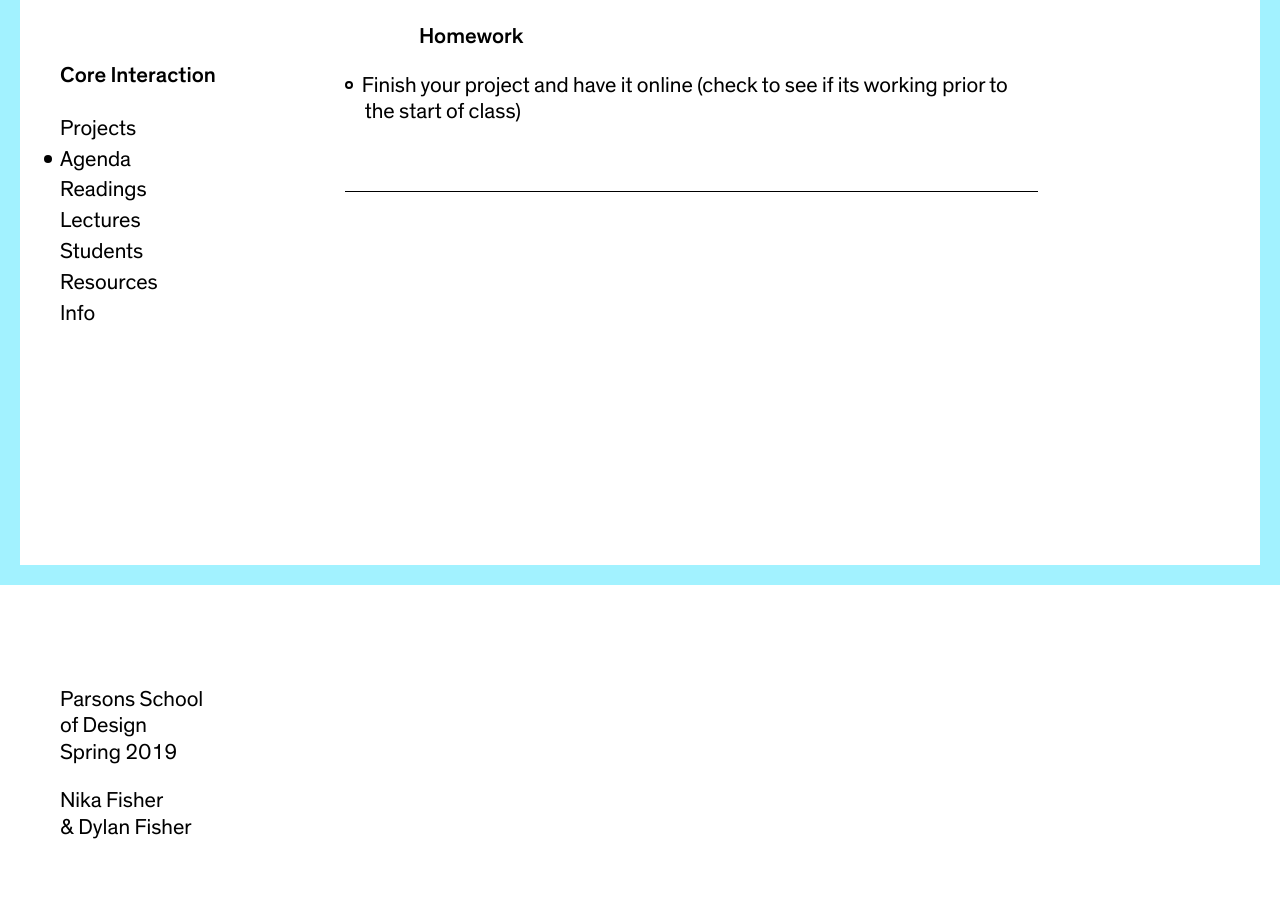
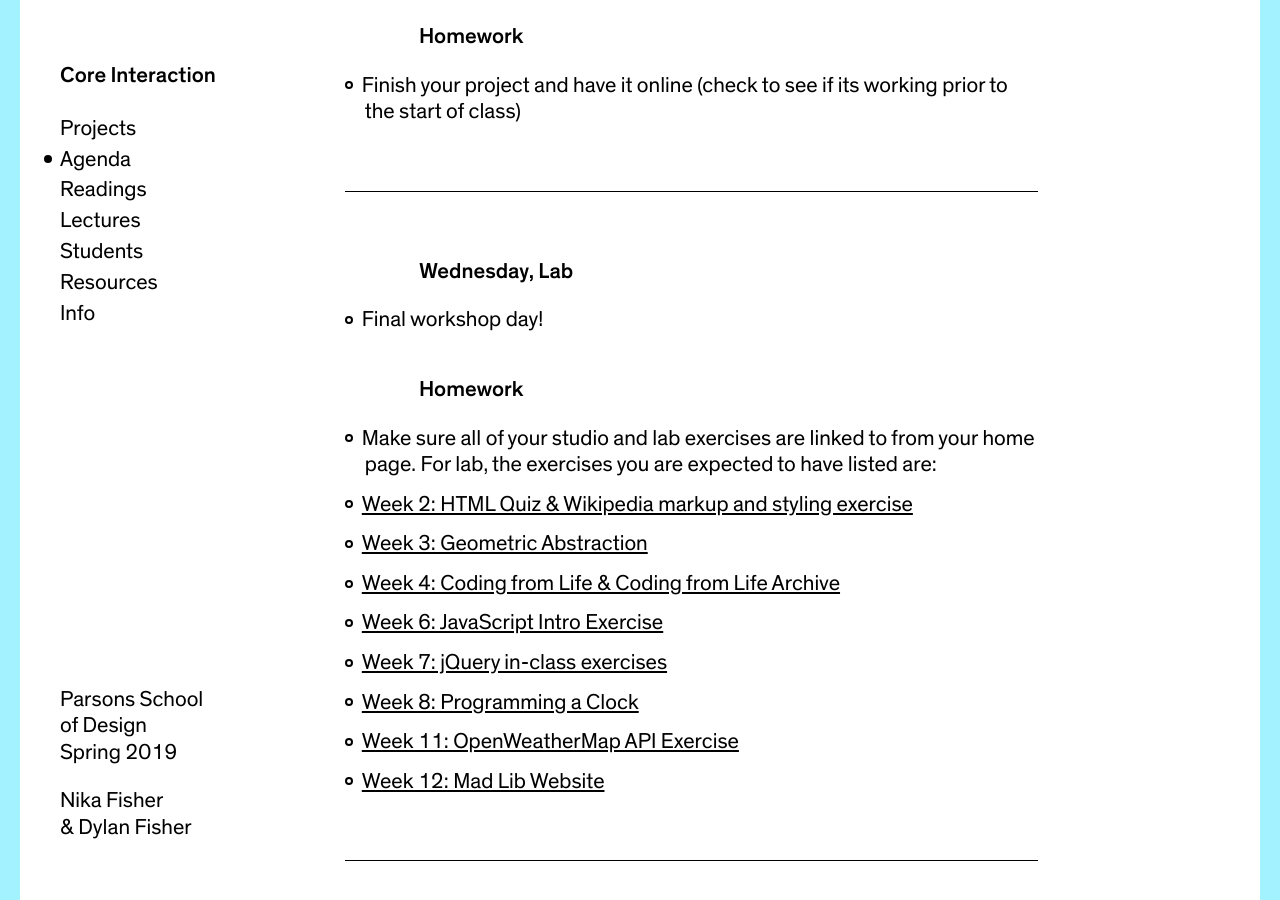
Before and after one commit to dylanfisher/ci19, a Jekyll site: the page built from _agendas/week-15.md, in a window 1280 px wide and 900 px high, scrolled down 350 px. Built offline with Jekyll 4.4.1, drawn with Linux system fonts in a browser that asks for light colours.

Commit message:
Week 15 agenda

```diff
--- a/_agendas/week-15.md
+++ b/_agendas/week-15.md
@@ -14,3 +14,21 @@ date_range:       5/07 – 5/10
 - Finish your project and have it online (check to see if its working prior to the start of class)
 
 ---
+
+### Wednesday, Lab
+
+- Final workshop day!
+
+### Homework
+
+- Make sure all of your studio and lab exercises are linked to from your home page. For lab, the exercises you are expected to have listed are:
+- [Week 2: HTML Quiz & Wikipedia markup and styling exercise](/agendas/week-2)
+- [Week 3: Geometric Abstraction](/agendas/week-3)
+- [Week 4: Coding from Life & Coding from Life Archive](/agendas/week-4)
+- [Week 6: JavaScript Intro Exercise](/agendas/week-6)
+- [Week 7: jQuery in-class exercises](/agendas/week-7)
+- [Week 8: Programming a Clock](/agendas/week-8)
+- [Week 11: OpenWeatherMap API Exercise](/agendas/week-11)
+- [Week 12: Mad Lib Website](/agendas/week-12)
+
+---
```
